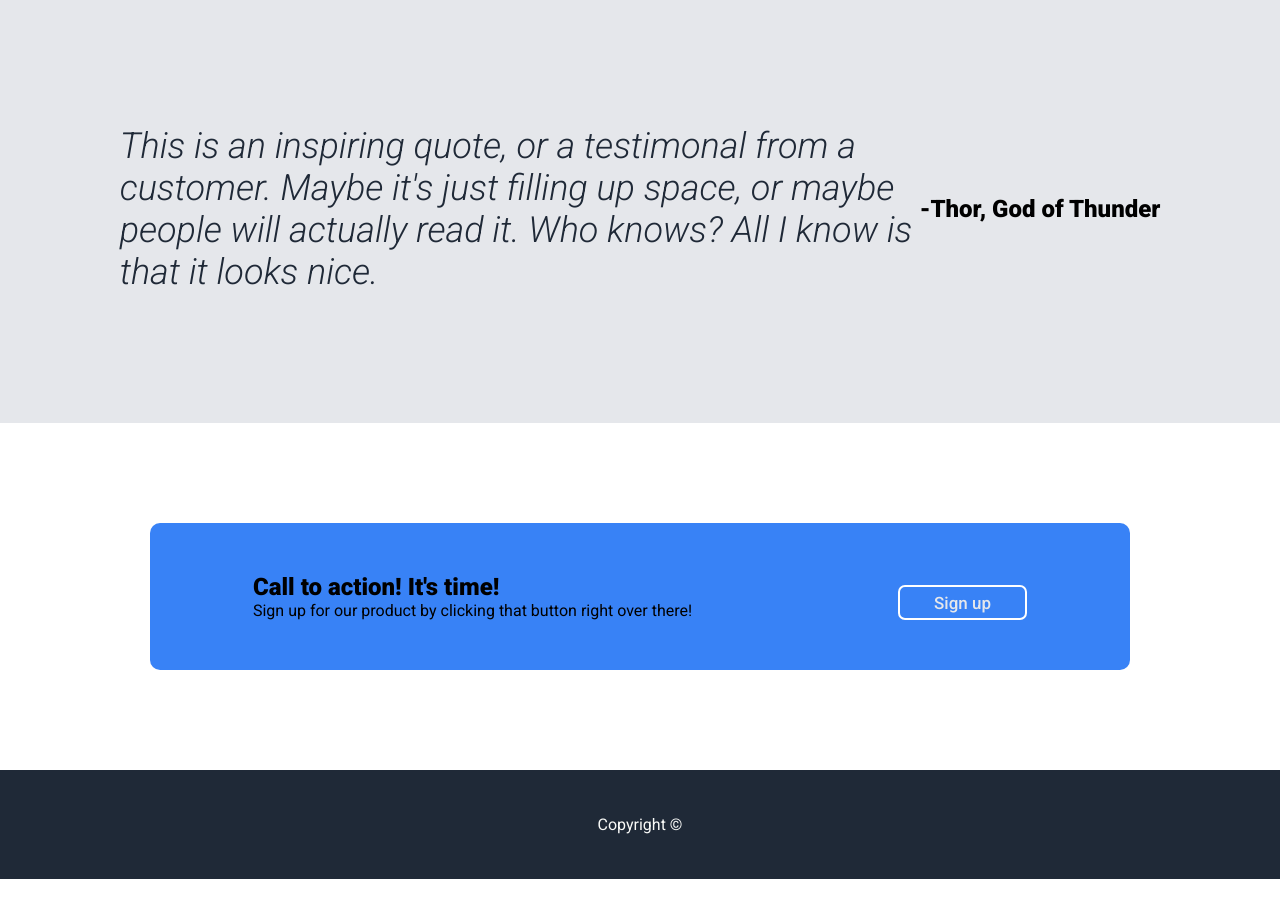
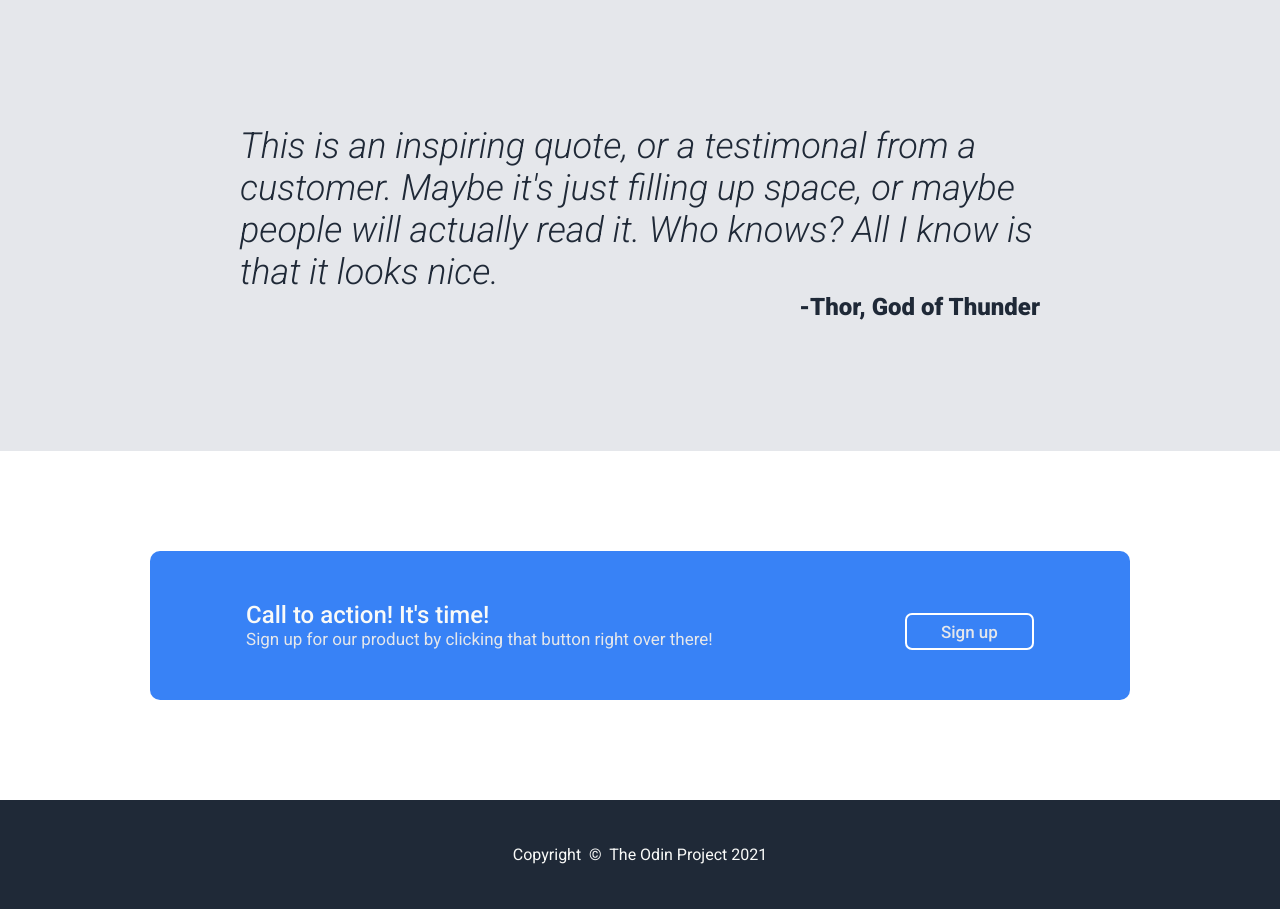
Before and after one commit to ilindaa/landing-page, a plain HTML site: page index.html in a window 1280 px wide. Shown: the part 1020-1929 px from the top of the page. Before the commit the page ends 1899 px from the top, so only its background shows below. Drawn offline with Linux system fonts and the light colour scheme.

Commit message:
Added CSS to Quotes. Updated page flex. Reordered CSS code. Recreated TOP's design.

```diff
--- a/index.html
+++ b/index.html
@@ -71,11 +71,13 @@
 
         <!-- Quote -->
         <div class="quote-box">
-            <div class="quote">
-                This is an inspiring quote, or a testimonal from a customer. Maybe it's just filling up space, or maybe people will actually read it. Who knows? All I know is that it looks nice.
-            </div>
-            <div class="quote-author">
-                -Thor, God of Thunder
+            <div class="quote-content">
+                <div class="quote">
+                    This is an inspiring quote, or a testimonal from a customer. Maybe it's just filling up space, or maybe people will actually read it. Who knows? All I know is that it looks nice.
+                </div>
+                <div class="quote-author">
+                    -Thor, God of Thunder
+                </div>
             </div>
         </div>
 
@@ -91,7 +93,7 @@
                     </div>
                 </div>
                 <div class="su-right">
-                    <button class="b-border"><a class="link" href="#">Sign up</a></button>
+                    <button class="button-border"><a class="link" href="#">Sign up</a></button>
                 </div>
             </div>
         </div>
@@ -99,7 +101,7 @@
 
     <!-- Footer -->
     <div class="footer">
-        <div class="copyright">Copyright &copy; </div>
+        <div class="copyright">Copyright &nbsp;&copy;&nbsp; The Odin Project 2021</div>
     </div>
 </body>
 </html>
--- a/style.css
+++ b/style.css
@@ -4,6 +4,25 @@
     font-family: "Roboto";
 }
 
+a {
+    text-decoration: none;
+}
+
+button {
+    background-color: #3882F6;
+    font-size: 18px;
+    font-weight: 500;
+    margin-top: 12px;
+    padding: 6px 34px;
+    border: none;
+    border-radius: 7px;
+}
+
+.button-border {
+    border: 2px solid white;
+}
+
+/* Footer and Flex Content  */
 body {
     margin: 0;
     min-height: 100vh;
@@ -11,11 +30,13 @@ body {
     flex-direction: column;
 }
 
+.hero {
+    min-height: 50vh;
+}
+
 .content {
     flex: 1;
 }
-
-/* Hero */
 
 /* Header */
 .header {
@@ -33,6 +54,11 @@ body {
     gap: 26px;
 }
 
+.header-logo {
+    font-size: 24px;
+    font-weight: bold;
+}
+
 /* Intro */
 .intro {
     display: flex;
@@ -41,9 +67,13 @@ body {
     gap: 40px;
 }
 
+.intro-title {
+    font-size: 48px;
+    font-weight: bolder;
+}
+
 .ph-img {
     background-color: #6d747d;
-    color: #E5E7EB;
     height: 230px;
     width: 480px;
     display: flex;
@@ -53,6 +83,8 @@ body {
 
 /* Info */
 .info-title {
+    font-size: 36px;
+    font-weight: bolder;
     display: flex;
     justify-content: center;
     align-items: center;
@@ -84,13 +116,21 @@ body {
 
 /* Quote */
 .quote-box {
+    background-color: #E5E7EB;
+    padding: 130px 0px;
     display: flex;
     justify-content: center;
-    align-items: center;
-    padding: 130px 0px;
+}
+
+.quote-content {
+    display: flex;
+    flex-direction: column;
 }
 
 .quote {
+    font-size: 36px;
+    font-weight: 300;
+    font-style: italic;
     max-width: 800px;
 }
 
@@ -98,6 +138,7 @@ body {
     font-size: 24px;
     font-weight: bold;
     display: flex;
+    justify-content: flex-end;
 }
 
 /* Sign-Up Box */
@@ -115,7 +156,7 @@ body {
 
 .su-title {
     font-size: 24px;
-    font-weight: bold;
+    font-weight: 500;
 }
 
 /* Footer */
@@ -126,76 +167,33 @@ body {
     padding: 45px 0px 45px;
 }
 
-/* ======= Colors ======== */
-
-/* Hero and Footer Text */
-.header-logo,
-.intro-title,
-.footer {
-    color: #F9FAF8;
-}
-
-/* Hero and Footer */
+/* Colors */
 .hero,
 .footer {
     background-color: #1F2937;
 }
 
-/* Header/Sign Up Links and Intro Subtext */
+.header-logo,
+.intro-title,
+.su-title,
+.button,
+.footer {
+    color: #F9FAF8;
+}
+
 .link,
-.intro-desc {
+.intro-desc,
+.ph-img,
+.su-subtext {
     color: #E5E7EB;
     font-size: 17px;
 }
 
-/* Header */
-.header-logo {
-    font-size: 24px;
-    font-weight: bold;
+.info-subtext {
+    color: #6d747d;
 }
 
-a {
-    text-decoration: none;
-}
-
-/* Intro */
-.intro-title {
-    font-size: 48px;
-    font-weight: bolder;
-}
-
-/* Button */
-button {
-    background-color: #3882F6;
-    color: #F9FAF8;
-    font-size: 18px;
-    font-weight: 500;
-    margin-top: 12px;
-    padding: 5px 34px;
-    border: none;
-    border-radius: 7px;
-}
-
-.b-border {
-    border: 2px solid white;
-}
-
-/* Info */
-.info-title {
-    font-size: 36px;
-    font-weight: bolder;
+.info-title,
+.quote-box {
     color: #1F2937;
 }
-
-/* Quote */
-.quote-box {
-    background-color: #E5E7EB;
-    background-size: 100%;
-}
-
-.quote {
-    font-size: 36px;
-    font-weight: 300;
-    font-style: italic;
-    color: #1F2937;
-}
```
